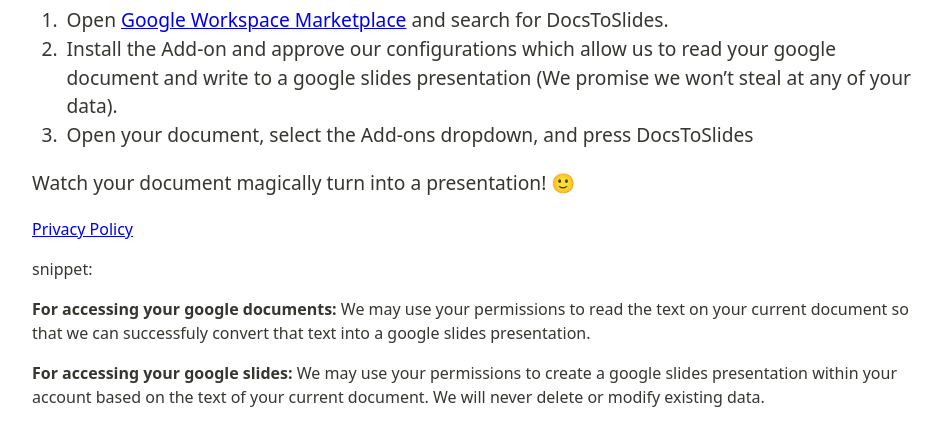
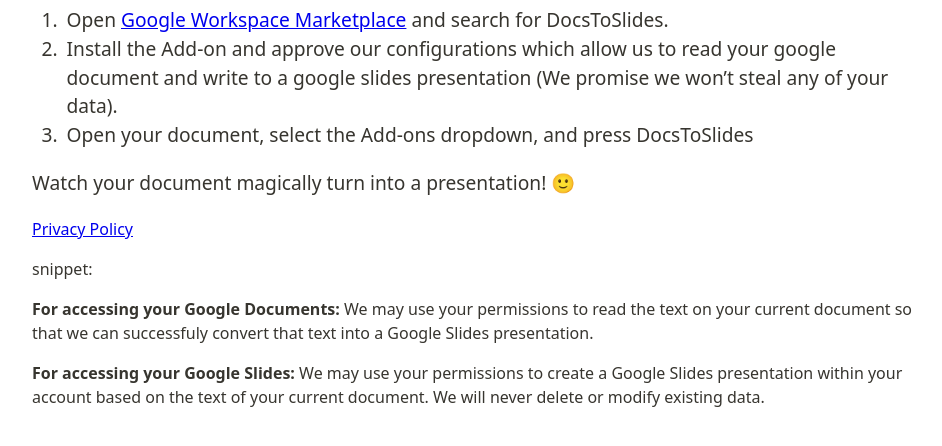
Before and after one commit to danialasaria/DocstoSlides.org, a plain HTML site: page index.html in a window 1280 px wide. Shown: the part 330-776 px from the top of the page, without its empty margins (158-1100 px from the left). Drawn offline with nearby package versions, Linux system fonts and the light colour scheme.

Commit message:
updated spelling changes

```diff
--- a/index.html
+++ b/index.html
@@ -26,15 +26,15 @@
     </h1>
     <ol style="font-size: 1.2rem;">
         <li>Open <a href="https://workspace.google.com/marketplace/" target="_blank">Google Workspace Marketplace</a> and search for DocsToSlides. </li>
-        <li>Install the Add-on and approve our configurations which allow us to read your google document and write to a google slides presentation (We promise we won’t steal at any of your data).</li>
+        <li>Install the Add-on and approve our configurations which allow us to read your google document and write to a google slides presentation (We promise we won’t steal any of your data).</li>
         <li>Open your document, select the Add-ons dropdown, and press DocsToSlides</li>
     </ol>
     <p style="font-size: 1.2rem;"> Watch your document magically turn into a presentation! 🙂</p>
     <p></p>
     <p></p>
     <a href="/PrivacyPolicy.html">Privacy Policy</a>
-    <p>snippet:  <p><strong>For accessing your google documents:</strong> We may use your permissions to read the text on your current document so that we can successfuly convert that text into a google slides presentation.
-        <p><strong>For accessing your google slides:</strong> We may use your permissions to create a google slides presentation within your account based on the text of your current document. We will never delete or modify existing data. </p>
+    <p>snippet:  <p><strong>For accessing your Google Documents:</strong> We may use your permissions to read the text on your current document so that we can successfuly convert that text into a Google Slides presentation.
+        <p><strong>For accessing your Google Slides:</strong> We may use your permissions to create a Google Slides presentation within your account based on the text of your current document. We will never delete or modify existing data. </p>
 </article>
 <script src="https://unpkg.com/prismjs@1.22.0/components/prism-core.min.js"></script>
 <script src="https://unpkg.com/prismjs@1.22.0/plugins/autoloader/prism-autoloader.min.js"></script>
```
